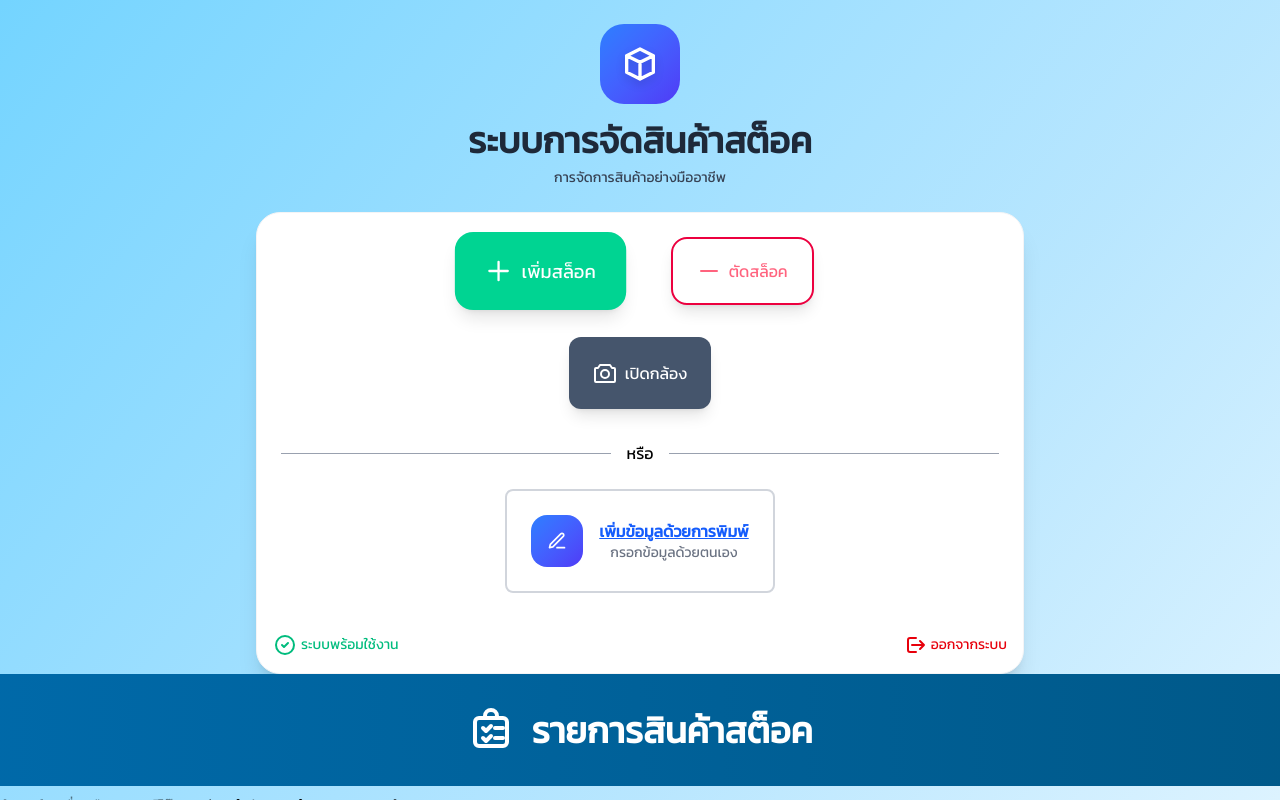
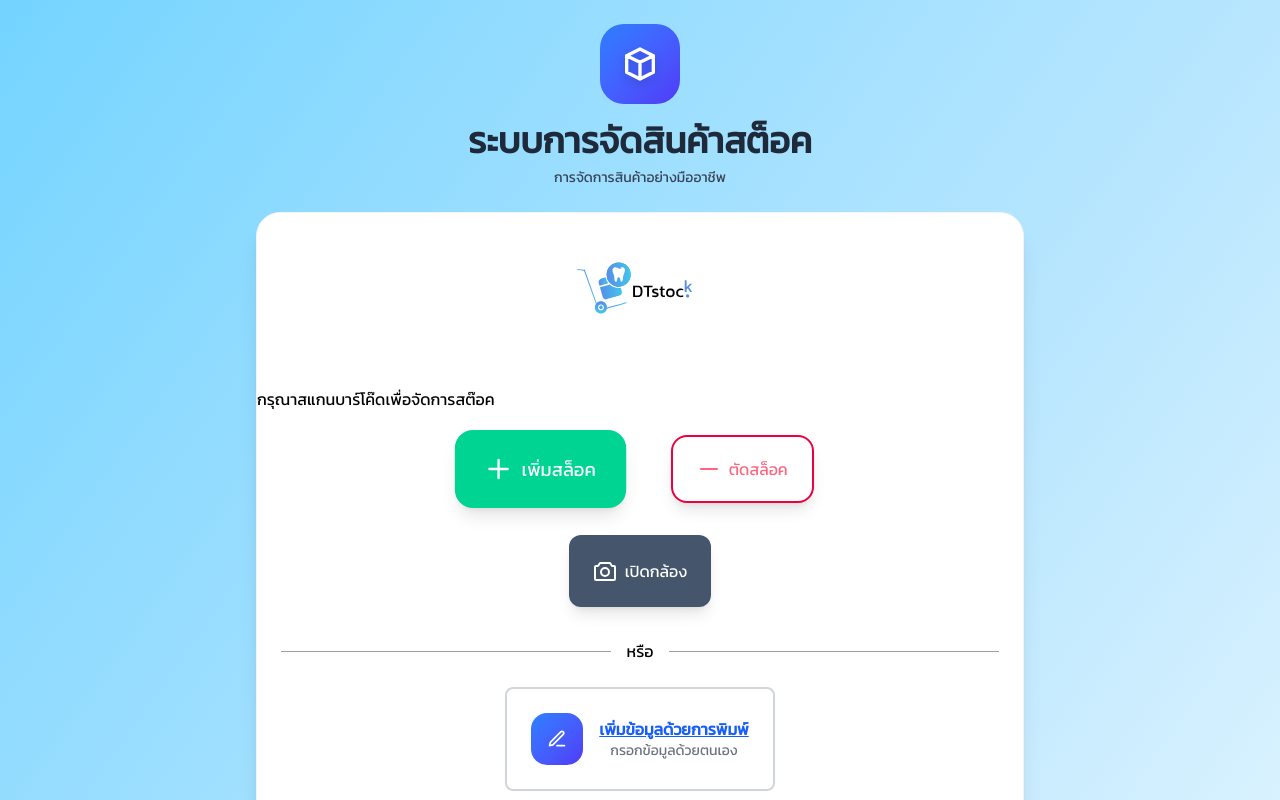
Before and after one commit to panuwit009/dtstock, a Next.js app: page /home in a window 1280 px wide. Both pictures are taken after a click on the button "เพิ่มสล็อค". Shown: the top 800 px of the page. Built offline with nearby package versions, Linux system fonts and the light colour scheme.

Commit message:
create pre-load and loading function

```diff
--- a/src/app/home/components/items.tsx
+++ b/src/app/home/components/items.tsx
@@ -60,7 +60,7 @@ export default function Items () {
                         {
                             displayList && displayList.length > 0
                             ? displayList.map((item) => <Cards item={item} key={item.id}/>)
-                            : <NotFoundDisplayList />
+                            : <NotFoundDisplayList searchValue={searchValue}/>
                         }
                     </div>
                 </div>
@@ -69,8 +69,8 @@ export default function Items () {
     );
 }
 
-function NotFoundDisplayList () {
+function NotFoundDisplayList ({searchValue}: {searchValue: string | null}) {
     return (
-        "ไม่พบข้อมูล"
+        "ไม่พบรายการสินค้าที่ชื่อ: " + searchValue
     );
 }
--- a/src/app/home/components/scanbarcode.tsx
+++ b/src/app/home/components/scanbarcode.tsx
@@ -6,6 +6,7 @@ import { openCamera } from "./openCamera";
 import { useShow } from "@/app/utils/showcontext";
 import Headscan  from "./Headscan";
 import type { CameraResult } from "@/app/type";
+import { LoadingAnimation } from "@/app/utils/loading";
 
 export default function Scanbarcode (
     {setOpenCamera, setCameraResult}:
@@ -31,32 +32,28 @@ export default function Scanbarcode (
     return (
     <>
         <Headscan />
-
         <div className="bg-white md:rounded-3xl shadow-xl border border-gray-100 max-w-3xl mx-auto">
-
             <div className="space-y-6">
+                {stocktype && <><LoadingAnimation /> กรุณาสแกนบาร์โค๊ดเพื่อจัดการสต๊อค</>}
                 <AddOrDecreaseStock
                 stocktype={stocktype}
                 setStocktype={setStocktype}
                 />
-
                 <div className="flex flex-col items-center gap-2">
                     <div
                     className="flex items-center gap-2 text-white shadow-lg hover:cursor-pointer hover:scale-110 transition duration-300 bg-slate-600 p-6 m-2 rounded-xl"
-                                onClick={
-                                    () => {
+                    onClick={() => {
                         if (!stocktype) { setError("กรุณาเลือกประเภทก่อน"); return; }
                         openCamera({ setCameraResult });
-                                        setOpenCamera(true);
-                                    }
+                        setOpenCamera(true); }
                     }>
-
                         <svg className="w-6 h-6" fill="none" stroke="currentColor" viewBox="0 0 24 24">
                             <path strokeLinecap="round" strokeLinejoin="round" strokeWidth="2" d="M3 7h2l2-3h10l2 3h2a1 1 0 0 1 1 1v12a1 1 0 0 1-1 1H3a1 1 0 0 1-1-1V8a1 1 0 0 1 1-1z"/>
                             <circle cx="12" cy="13" r="4" stroke="currentColor" strokeWidth="2" />
                         </svg>
                         เปิดกล้อง
                     </div>
+
                     {error && <div className="text-red-500 hover:cursor-pointer" onClick={() => setError("")}>{error}</div>}
                 </div>
 
@@ -68,9 +65,7 @@ export default function Scanbarcode (
 
                 <div className="flex justify-center">
                     <div className="border-2 border-gray-300 rounded-lg p-6 space-y-2 hover:border-sky-400">
-
                         <div className="flex items-center gap-4">
-
                             <div className="bg-gradient-to-br from-blue-500 to-indigo-600 p-4 rounded-2xl">
                                 <svg className="w-5 h-5 text-white" fill="none" stroke="currentColor" viewBox="0 0 24 24" >
                                     <path strokeLinecap="round" strokeLinejoin="round" strokeWidth="2" d="M12 20h9M16.5 3.5a2.121 2.121 0 0 1 3 3L7 19l-4 1 1-4 12.5-12.5z"/>
@@ -86,17 +81,15 @@ export default function Scanbarcode (
                                     กรอกข้อมูลด้วยตนเอง
                                 </div>
                             </div>
-
                         </div>
                     </div>
                 </div>
 
                 <div className="grid grid-cols-2 px-4 p-4">
-
                     <div className="hover:cursor-default flex items-center gap-1">
-
                         <div className="">
-                                <svg className="w-6 h-6 text-emerald-500" fill="none" stroke="currentColor" viewBox="0 0 24 24" aria-label="system-ready"> <circle cx="12" cy="12" r="9" strokeWidth="2" />
+                            <svg className="w-6 h-6 text-emerald-500" fill="none" stroke="currentColor" viewBox="0 0 24 24" aria-label="system-ready">
+                                <circle cx="12" cy="12" r="9" strokeWidth="2" />
                                 <path strokeLinecap="round" strokeLinejoin="round" strokeWidth="2" d="M9 12l2 2 4-4" />
                             </svg>
                         </div>
@@ -104,11 +97,9 @@ export default function Scanbarcode (
                         <div className="text-sm text-emerald-500">
                             ระบบพร้อมใช้งาน
                         </div>
-
                     </div>
 
                     <div className="flex items-center justify-end gap-1">
-
                         <svg className="w-6 h-6 text-red-600" fill="none" stroke="currentColor" viewBox="0 0 24 24" aria-label="logout" >
                             <path strokeLinecap="round" strokeLinejoin="round" strokeWidth="2" d="M13 5H7a2 2 0 00-2 2v10a2 2 0 002 2h6" />
                             <path strokeLinecap="round" strokeLinejoin="round" strokeWidth="2" d="M17 16l4-4m0 0l-4-4m4 4H9" />
@@ -118,11 +109,8 @@ export default function Scanbarcode (
                         onClick={logout}>
                             ออกจากระบบ
                         </div>
-
                     </div>
-
                 </div>
-
             </div>
         </div>
     </>
--- a/src/app/test/loading/page.tsx
+++ b/src/app/test/loading/page.tsx
@@ -1,7 +1,8 @@
-import LottieLoader from "../../utils/loading";
+import { FullScreenLoading } from "../../utils/loading";
 
-function LottieLoadertest  (){
-    return <LottieLoader />
+function LottieLoadertest () {
+    const fs = <FullScreenLoading />;
+    return fs;
 }
 
 export default LottieLoadertest;
--- a/src/app/utils/loading.tsx
+++ b/src/app/utils/loading.tsx
@@ -9,7 +9,7 @@ const Player = dynamic(
   { ssr: false }
 );
 
-const LottieLoader = () => {
+export const FullScreenLoading = () => {
   return (
     <div
       style={{
@@ -33,4 +33,14 @@ const LottieLoader = () => {
   );
 };
 
-export default LottieLoader;
+export const LoadingAnimation = () => {
+  return (
+    <Player
+    autoplay
+    loop
+    speed={1.5}
+    src={animationData}
+    style={{ height: "150px", width: "150px" }}
+    />
+  );
+}
```
Lines whose indentation alone changed are shown as unchanged.
